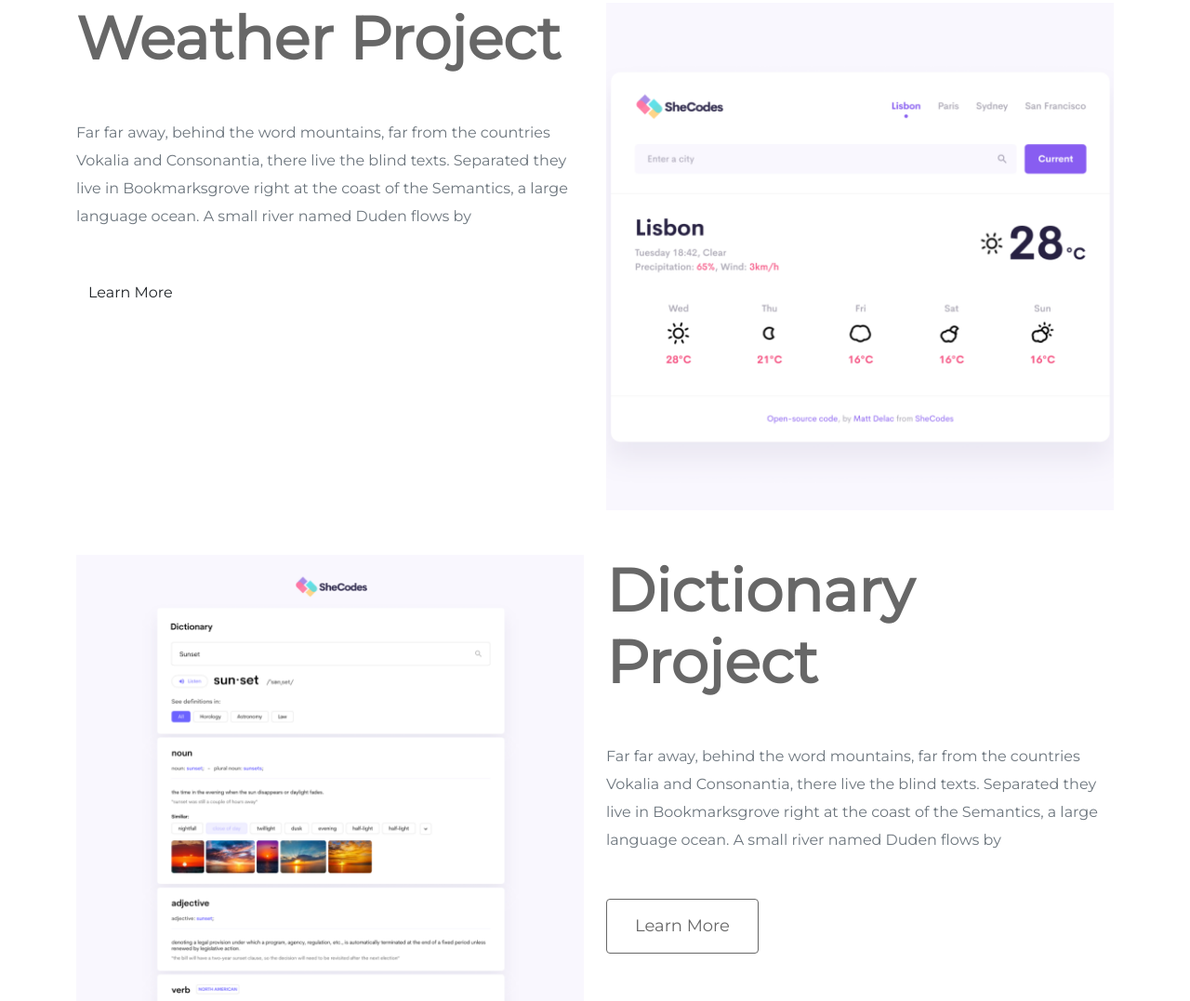
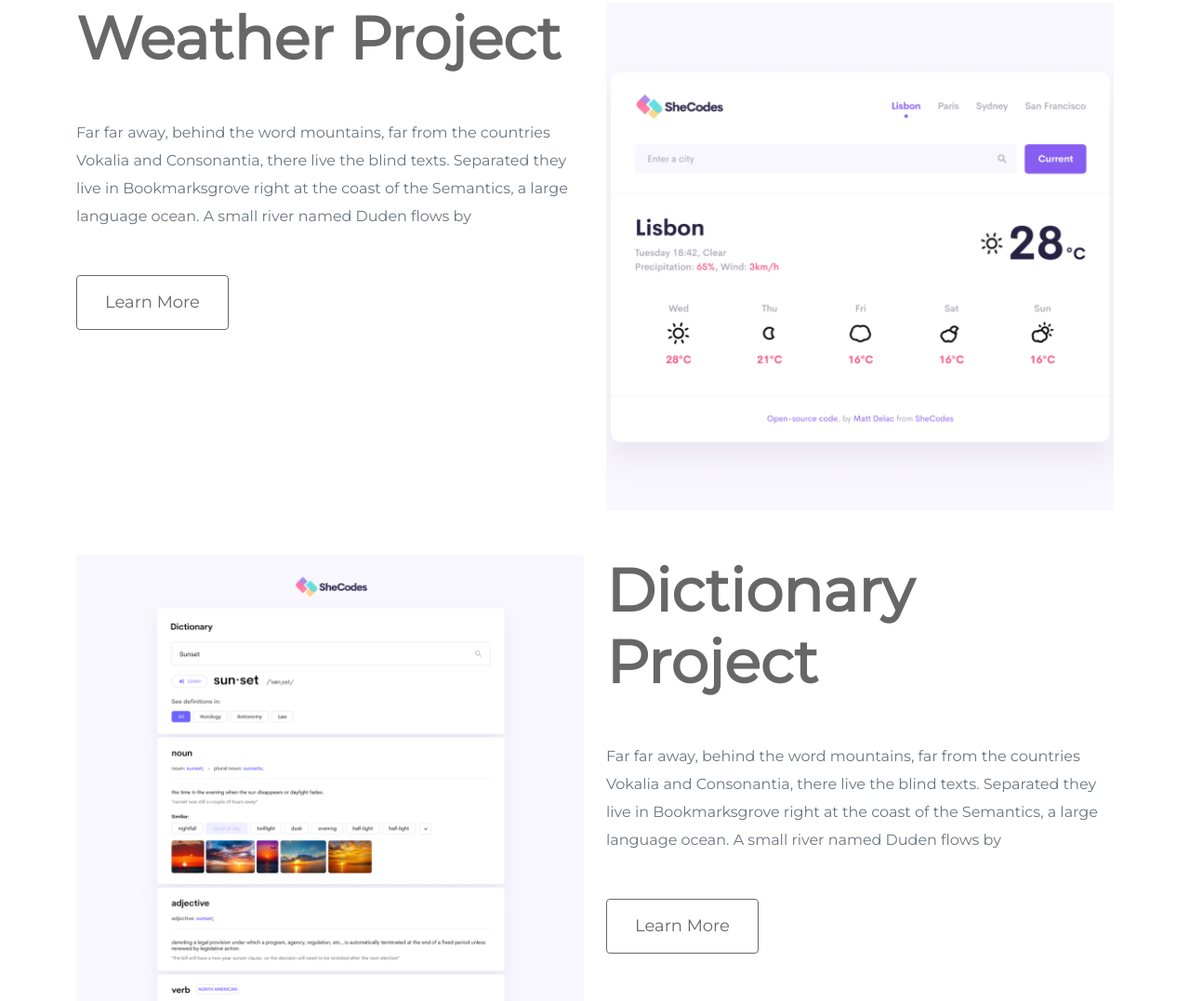
Before and after one commit to ellazondo/portfolio-follow-along, a plain HTML site: page index.html in a window 1280 px wide. Shown: the part 1303-2380 px from the top of the page at 93% size. Drawn offline with nearby package versions, Linux system fonts and the light colour scheme.

Commit message:
weather button

```diff
--- a/index.html
+++ b/index.html
@@ -67,7 +67,7 @@
               they live in Bookmarksgrove right at the coast of the Semantics, a
               large language ocean. A small river named Duden flows by
             </p>
-            <a href="" class="btn btn-branding-outline"> Learn More </a>
+            <a href="" class="btn btn-dark-outline"> Learn More </a>
           </div>
         </div>
         <div class="col d-none d-lg-block">
```
